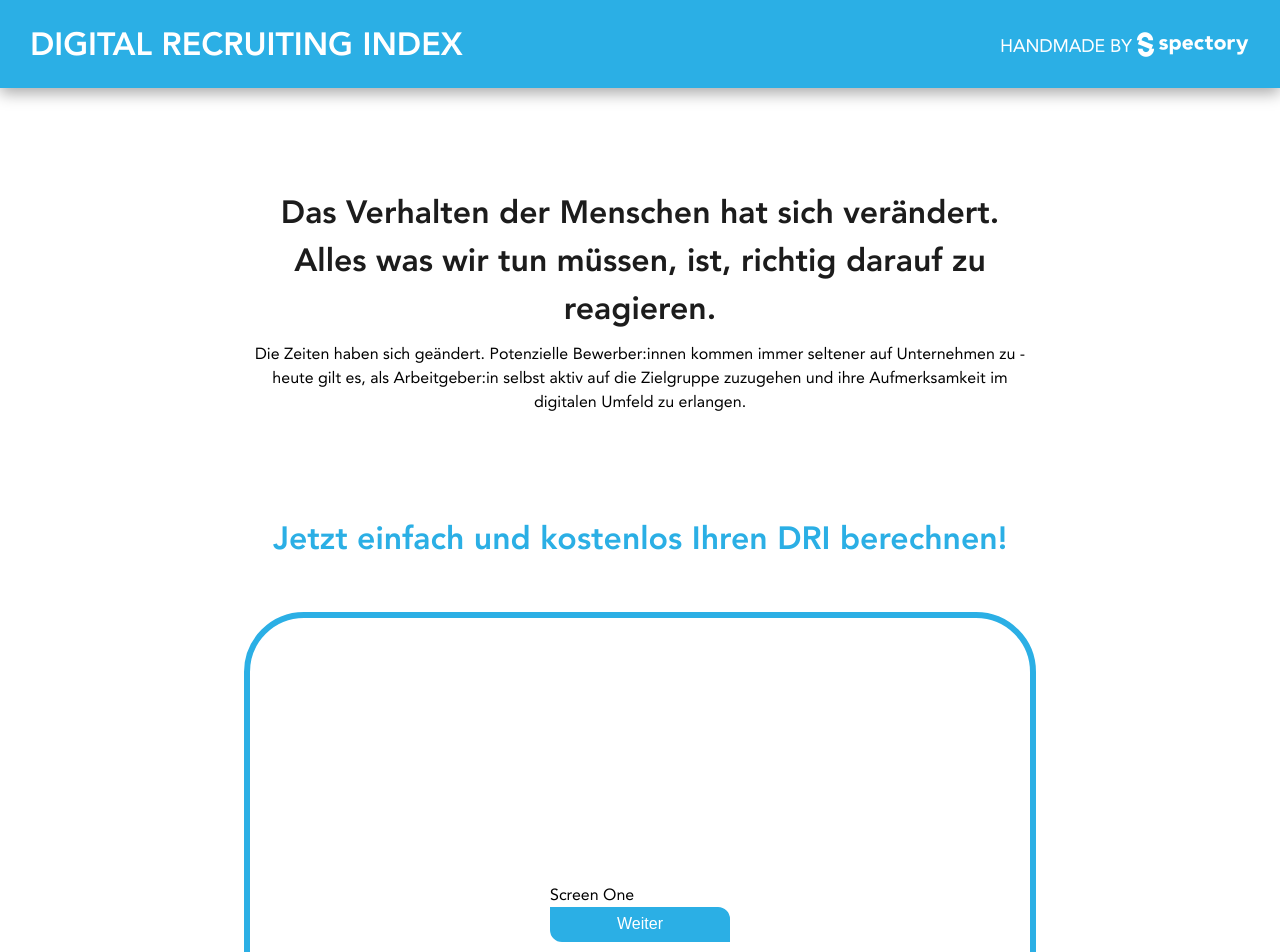
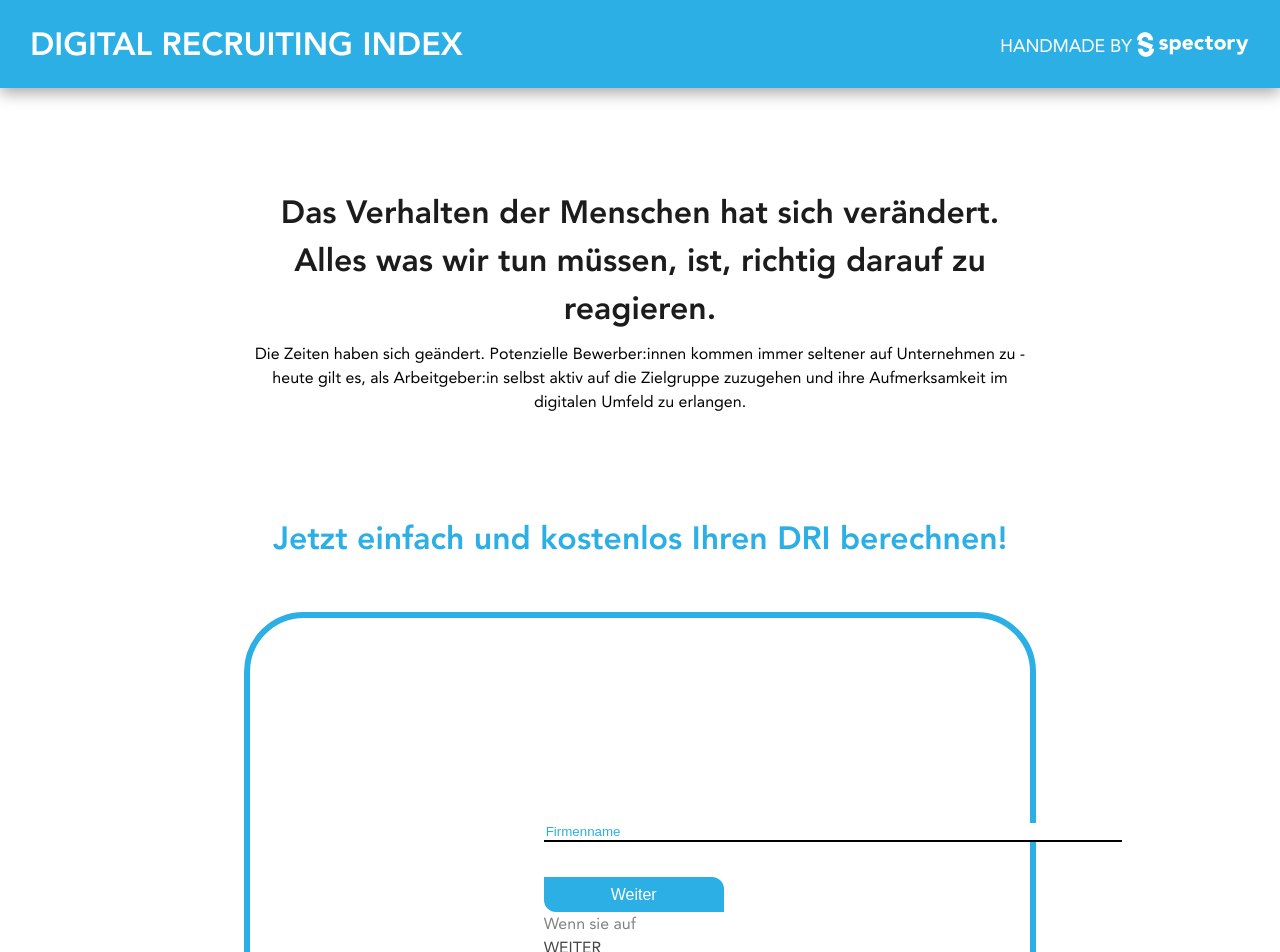
Before and after one commit to maet0/dri, a React (Create React App) app in the folder Webpage/dri/: page / in a window 1280 px wide. Shown: the top 952 px of the page. Built offline with nearby package versions, Linux system fonts and the light colour scheme.

Commit message:
Website development

```diff
--- a/Webpage/dri/src/elements/DRI/index.js
+++ b/Webpage/dri/src/elements/DRI/index.js
@@ -12,8 +12,13 @@ const DRI = (props) => {
 
   const ScreenOne = () => {
     return <div>
-      <p>Screen One</p>
+      <form style={{marginBottom: 35}}>
+    <label>
+    <input type="text" name="name" placeholder="Firmenname"/>
+      </label>
+        </form>
       <Button onClick={() => setScreen(2)} text="Weiter" type="primary" />
+      <p style={{color:'grey'}}>Wenn sie auf </p> <p style={{color:'#444444'}}>WEITER</p> <p style={{color:'grey'}}> klicken, akzeptieren sie die </p> <a href="/abgs"style={{color:'#2BAFE5'}}>AGB</a>
     </div>
   }
 
--- a/Webpage/dri/src/style/main.scss
+++ b/Webpage/dri/src/style/main.scss
@@ -11,6 +11,17 @@
 body {
   margin: 0;
   font-family: 'Avenir Roman';
+}
+
+::placeholder {
+  color: #2BAFE5;
+  opacity: 1;
+}
+
+input[type=text] {
+  width: 300%;
+  border: none;
+  border-bottom: 2px solid black;
 }
 
 img {
```
Also changed, not shown: Webpage/dri/src/pages/Agbs.js (added, +10 -0 lines), Webpage/dri/src/elements/DRI/index.module.scss (line endings or trailing spaces).
